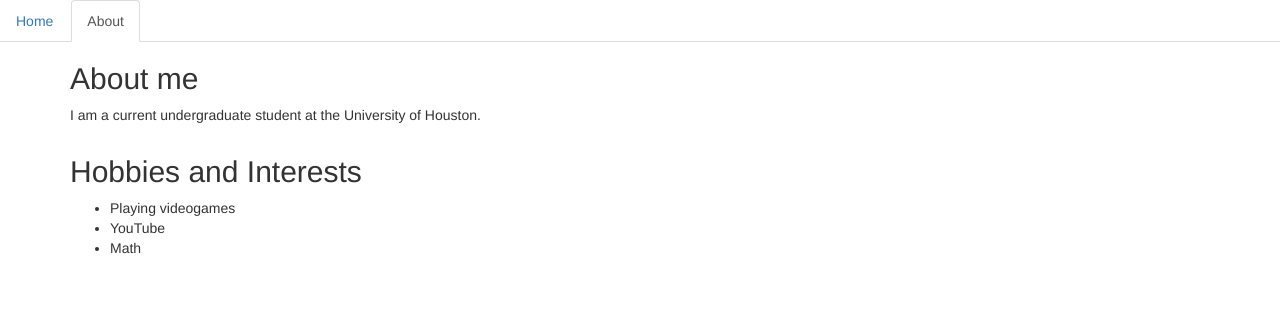
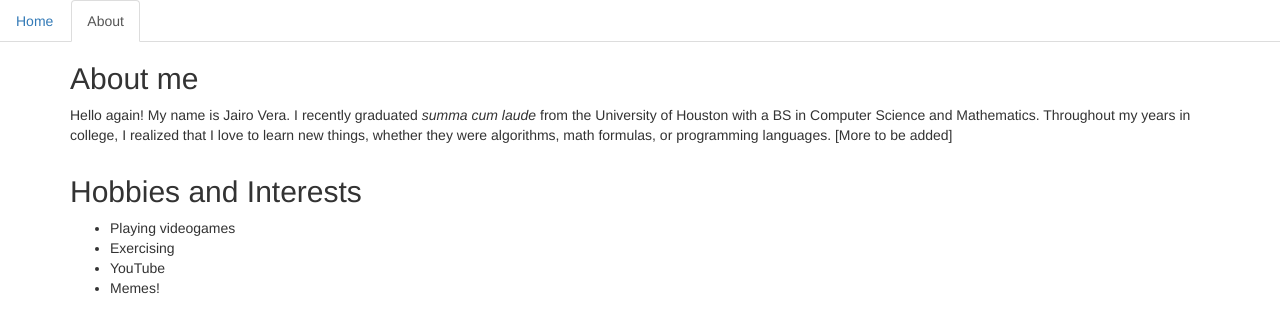
Before and after one commit to jairoVera/django_personal_website, a Django app: page /jairo_website/about/ in a window 1280 px wide. Shown: the top 333 px of the page. Run offline with Django 3.2, Linux system fonts and the light colour scheme; some libraries are stand-ins or nearby versions.

Commit message:
worked on about me

```diff
--- a/jairo_website/templates/jairo_website/about.html
+++ b/jairo_website/templates/jairo_website/about.html
@@ -14,7 +14,7 @@
         <div class="row">
             <div class="col-md-12">
                 <h2 class="text-left">About me</h2>
-                <p>I am a current undergraduate student at the University of Houston.</p>
+                <p>Hello again! My name is Jairo Vera. I recently graduated <em>summa cum laude</em> from the University of Houston with a BS in Computer Science and Mathematics. Throughout my years in college, I realized that I love to learn new things, whether they were algorithms, math formulas, or programming languages. [More to be added]</p>
             </div>
         </div>
 
@@ -23,8 +23,9 @@
                 <h2 class="text-left">Hobbies and Interests</h2>
                 <ul>
                     <li>Playing videogames</li>
+                    <li>Exercising</li>
                     <li>YouTube</li>
-                    <li>Math</li>
+                    <li>Memes!</li>
                 </ul>
             </div>
         </div>
```
